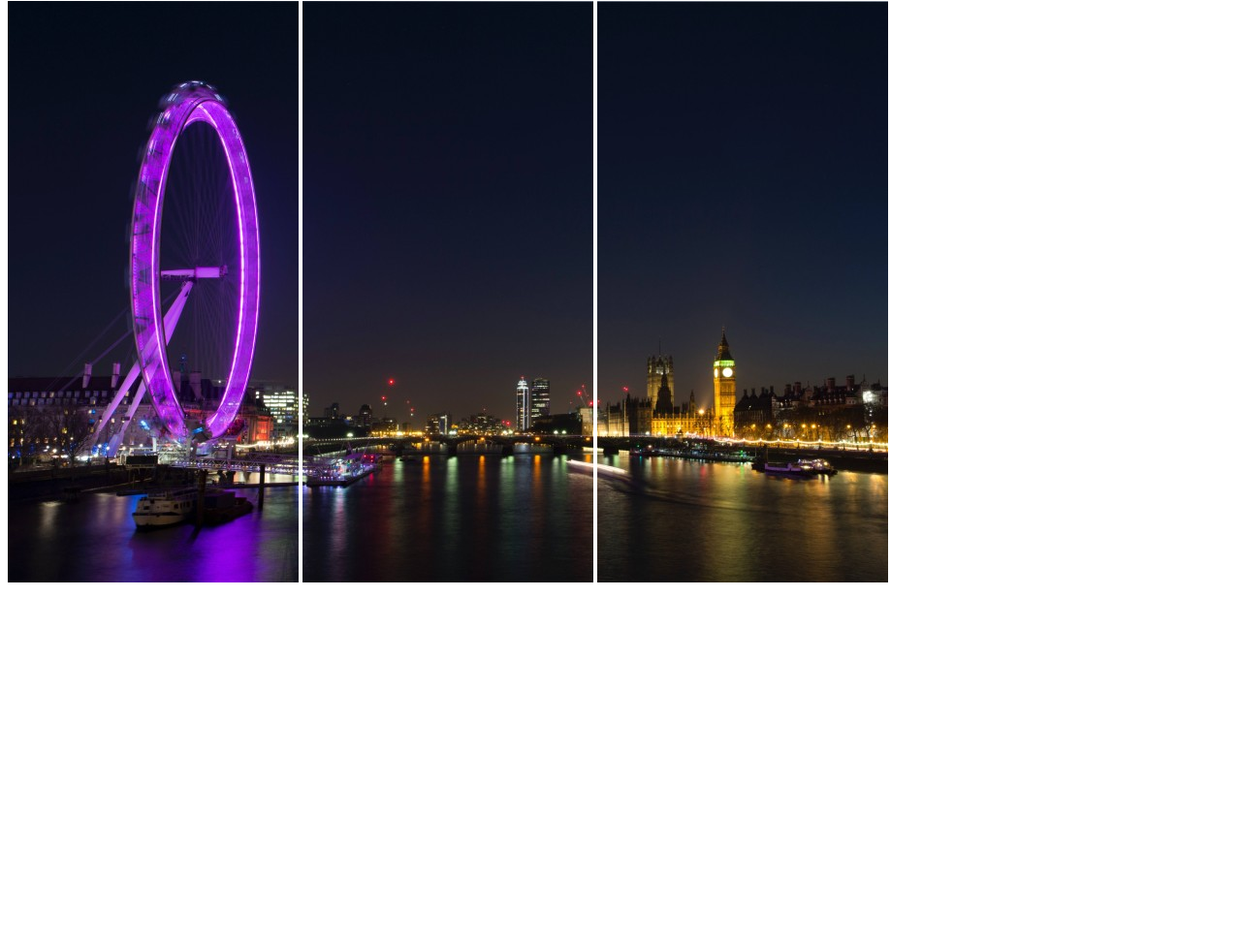
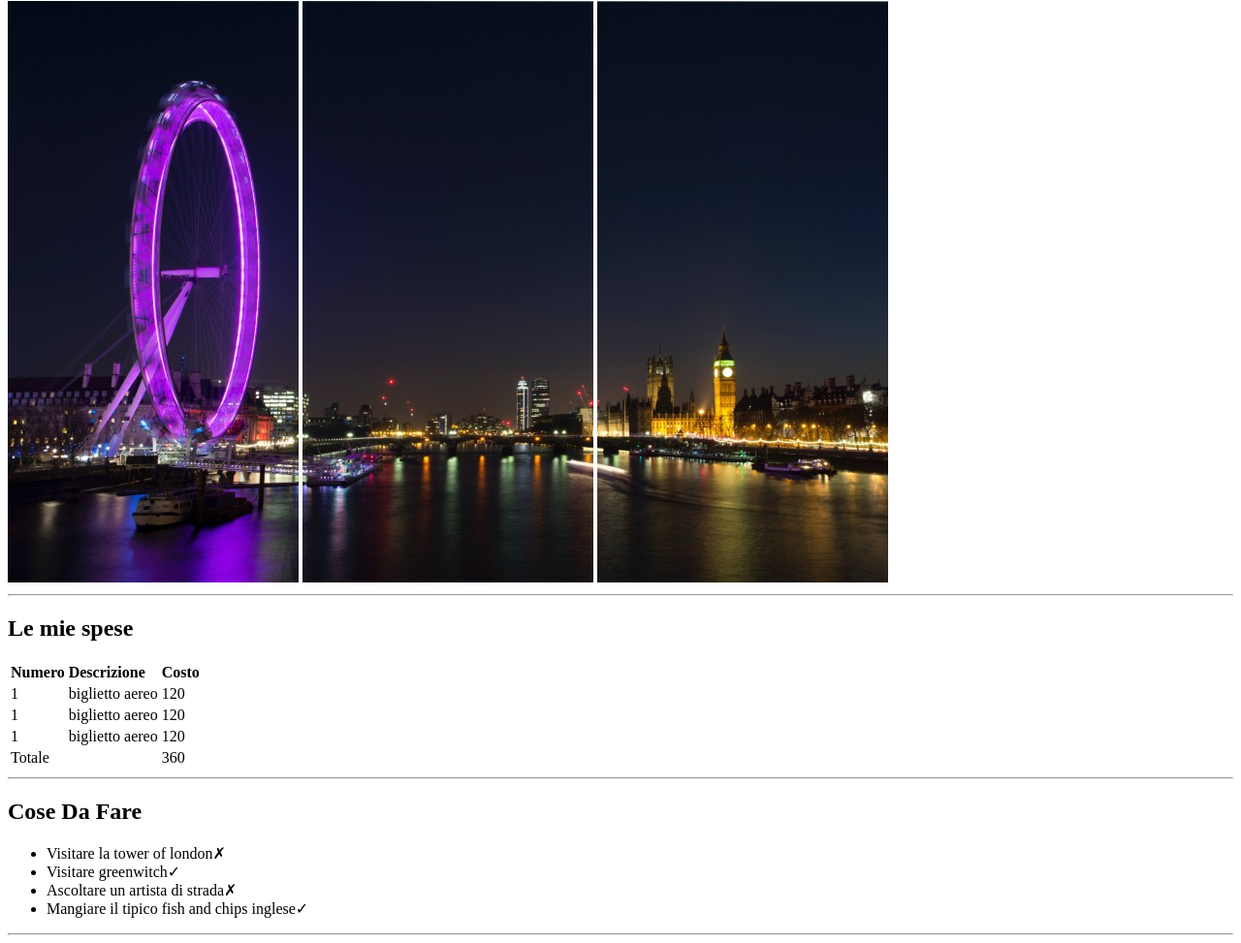
Before and after one commit to Domenico-lel/html-london-trip, a plain HTML site: page index.html in a window 1280 px wide. Shown: the part 79-1052 px from the top of the page at 97% size. Before the commit the page ends 800 px from the top, so only its background shows below. Drawn offline with Linux system fonts and the light colour scheme.

Commit message:
tabella e cose da fare

```diff
--- a/index.html
+++ b/index.html
@@ -1,14 +1,59 @@
     <!DOCTYPE html>
     <html lang="en">
     <head>
+
         <meta charset="UTF-8">
         <meta name="viewport" content="width=device-width, initial-scale=1.0">
         <title>Viaggio Londra</title>
+
     </head>
+
     <body>
+
         <h1>Il Mio Viaggio A Londra</h1>
         <img src="img/pexels-bill-emrich-230794-0.jpg" alt="ruota panoramica Londra">
         <img src="img/pexels-bill-emrich-230794-1.jpg" alt="Fiume">
         <img src="img/pexels-bill-emrich-230794-2.jpg" alt="big bang">
+
+        <hr>
+
+        <h2>Le mie spese</h2>
+        <table>
+            <tr>
+                </b><td><b>Numero</b></td>
+                <td><b>Descrizione</b></td>
+                <td><b>Costo</b></td>
+            </tr>
+            <tr>
+                <td>1</td>
+                <td>biglietto aereo</td>
+                <td>120</td>
+            </tr>
+            <tr>
+                <td>1</td>
+                <td>biglietto aereo</td>
+                <td>120</td>
+            </tr>
+            <tr>
+                <td>1</td>
+                <td>biglietto aereo</td>
+                <td>120</td>
+            </tr>
+            <tr>
+                <td>Totale</td>
+                <td></td>
+                <td>360</td>
+            </tr>
+        </table>
+        <hr>
+        <h2>Cose Da Fare</h2>
+        <ul>
+            <li>Visitare la tower of london&cross;</li>
+            <li>Visitare greenwitch&check;</li>
+            <li>Ascoltare un artista di strada&cross;</li>
+            <li>Mangiare il tipico fish and chips inglese&check;</li>
+        </ul>
+        <hr>
+
     </body>
     </html>
```
Lines whose indentation alone changed are shown as unchanged.
